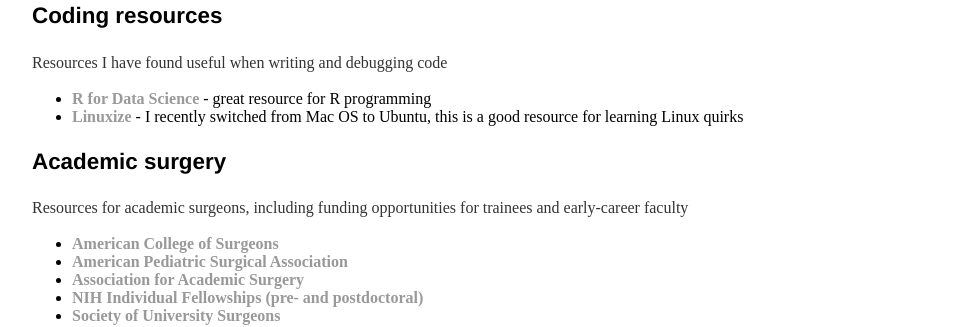
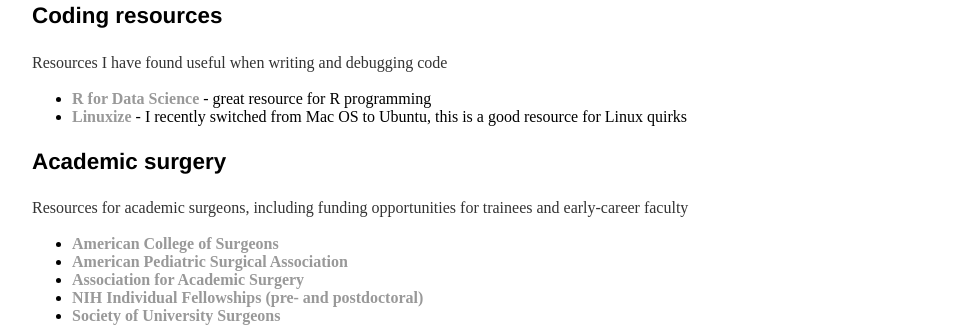
Before and after one commit to riguyer/riguyer.github.io, a Jekyll site: the page built from links.html, in a window 1280 px wide. Shown: the part 809-1136 px from the top of the page, without its empty margins (160-1113 px from the left). Built offline with Jekyll 4.4.1, drawn with Linux system fonts in a browser that asks for light colours.

Commit message:
Update links.html

```diff
--- a/links.html
+++ b/links.html
@@ -43,7 +43,7 @@ permalink: /links/
 		<p> Resources I have found useful when writing and debugging code </p>
 		<ul>
 			<li> <a href=https://r4ds.had.co.nz/><b>R for Data Science</b></a> - great resource for R programming </li>
-			<li> <a href=https://linuxize.com/><b>Linuxize</b></a> - I recently switched from Mac OS to Ubuntu, this is a good resource for learning Linux quirks </li>
+			<li> <a href=https://linuxize.com/><b>Linuxize</b></a> - I recently switched from Mac OS to Ubuntu, this is a good resource for Linux quirks </li>
 		</ul>
 
 		<h3>Academic surgery</h3>
```
